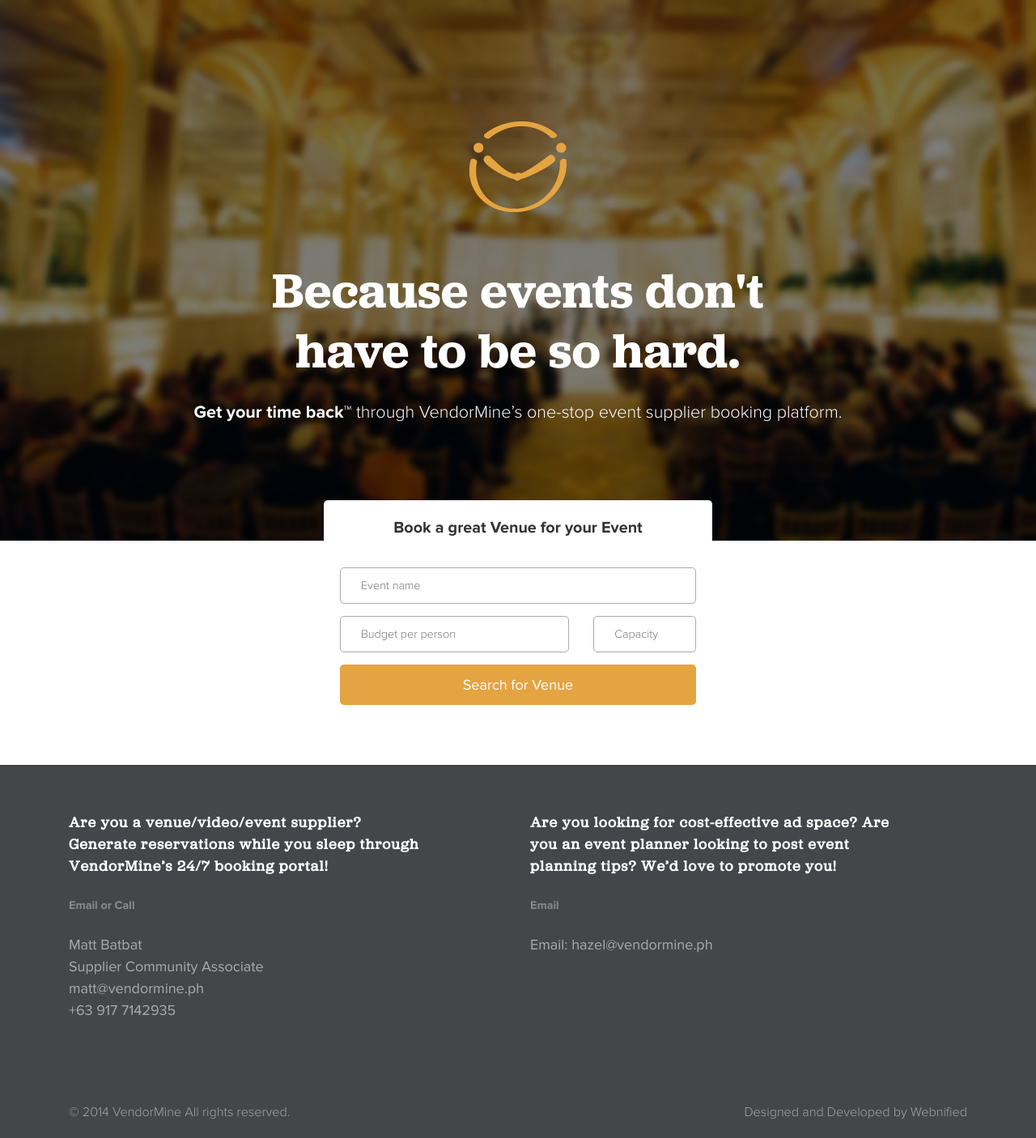
After one commit to julesmercado/project-vendor, a PHP site: page /home.html in a window 1280 px wide. The commit adds this page. Shown: the whole page at 81% size. Run offline with PHP 8.4, Linux system fonts and the light colour scheme.

Commit message:
Homepage and the booking form

```diff
--- a/css/styles.css
+++ b/css/styles.css
@@ -124,3 +124,13 @@ h5 {
 .webnified {
   text-align: right;
 }
+
+.book-venue {
+  margin-top: -50px;
+  background-color: #fff;
+  border-radius: 5px;
+}
+
+.book-venue .input-group {
+    margin-bottom: 0;
+}
--- /dev/null
+++ b/home.html
@@ -0,0 +1,73 @@
+<html lang="en">
+
+<head>
+  <meta charset="utf-8">
+  <meta http-equiv="X-UA-Compatible" content="IE=edge">
+  <title>VendorMine.ph</title>
+  <link rel="stylesheet" href="css/grid.css">
+  <link rel="stylesheet" href="css/styles.css">
+  <link rel="stylesheet" href="css/responsive-styles.css">
+</head>
+
+<body class="body lead-page">
+  <section class="header">
+    <section class="container">
+      <section class="logo-container"><a href="/" class="logo"><img src="img/logo.png" alt="VendorMine" class="img"></a></section>
+      <h1 class="fold-headline">
+      Because events don't have to be so hard.
+        </h1>
+      <h3 class="sub-headline">
+            <strong>Get your time back™</strong> through VendorMine’s one-stop event supplier booking platform.
+        </h3>
+    </section>
+  </section>
+
+<section class="content">
+    <section class="container">
+      <section class="form book-venue">
+        <h5 class="form-headline">Book a great Venue for your Event</h5>
+        <section class="row"><section class="input-group col-lg-12">
+          <input type="text" class="input" name="event-name" placeholder="Event name">
+        </section><section class="input-group col-lg-8">
+          <input type="text" name="email-address" placeholder="Budget per person" class="input">
+        </section><section class="input-group col-lg-4">
+          <input type="text" name="mobile-num" placeholder="Capacity" class="input">
+        </section></section>
+        <button type="submit" class="btn">Search for Venue</button>
+      </section>
+    </section>
+  </section>
+
+  <section class="lead-contact">
+    <section class="container">
+      <section class="contact col-lg-5">
+        <h3 class="lead">Are you a venue/video/event supplier? Generate reservations while you sleep through VendorMine’s 24/7 booking portal! </h3>
+        <h5 class="small-headline">Email or Call</h5>
+        <p class="name">Matt Batbat</p>
+        <p class="position">Supplier Community Associate</p>
+        <p class="email">matt@vendormine.ph</p>
+        <p class="mobile-num">+63 917 7142935</p>
+      </section>
+      <section class="contact col-lg-5  col-lg-offset-1">
+        <h3 class="lead">Are you looking for cost-effective ad space? Are you an event planner looking to post event planning tips? We’d love to promote you!</h3>
+        <h5 class="small-headline">Email</h5>
+        <p class="email">Email: hazel@vendormine.ph</p>
+      </section>
+    </section>
+  </section>
+
+  <section class="footer">
+    <section class="container">
+      <section class="copyright col-lg-6">
+        © 2014 VendorMine All rights reserved.
+      </section>
+      <section class="webnified col-lg-6">Designed and Developed by <a href="http://webnified.com">Webnified</a>
+      </section>
+    </section>
+  </section>
+
+
+
+</body>
+
+</html>
```
